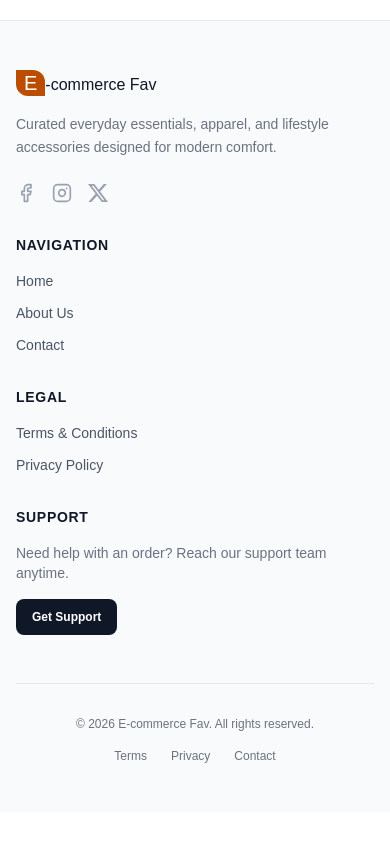
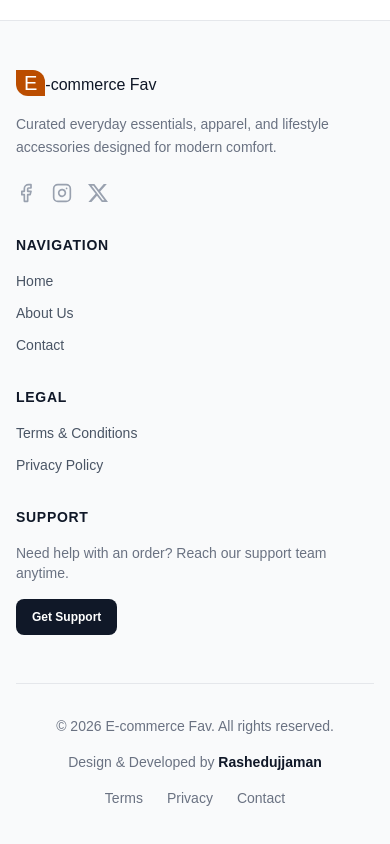
Before and after one commit to rashedujjaman-dev/ecommerce-s, a Next.js app: page / in a window 390 px wide. Shown: the part 3622-4466 px from the top of the page. Before the commit the page ends 4434 px from the top, so only its background shows below. Built offline with nearby package versions, Linux system fonts and the light colour scheme.

Commit message:
mobile menu open hide edited and footer name link added

```diff
--- a/src/components/Footer.tsx
+++ b/src/components/Footer.tsx
@@ -115,8 +115,22 @@ export default function Footer() {
         </div>
 
         {/* Bottom Bar */}
-        <div className="border-t border-gray-200 pt-8 flex flex-col sm:flex-row items-center justify-between text-xs text-gray-500 gap-4">
+        <div className="border-t border-gray-200 pt-8 flex flex-col sm:flex-row items-center justify-between text-sm text-gray-500 gap-4">
           <p>© {currentYear} E-commerce Fav. All rights reserved.</p>
+
+          {/* Developer Credit / Link */}
+          <p className="text-gray-500">
+             Design & Developed by{' '}
+            <a
+              href="https://rashedujjaman.vercel.app/"
+              target="_blank"
+              rel="noopener noreferrer"
+              className="text-gray-900 font-semibold hover:text-amber-700 transition-colors"
+            >
+              Rashedujjaman
+            </a>
+          </p>
+
           <div className="flex items-center space-x-6">
             <Link href="/terms" className="hover:text-gray-900 transition-colors">
               Terms
--- a/src/components/Header.tsx
+++ b/src/components/Header.tsx
@@ -1,7 +1,7 @@
 "use client";
 
 import Link from "next/link";
-import { ReactNode, useState } from "react";
+import { ReactNode, useEffect, useRef, useState } from "react";
 import { FiMenu, FiShoppingCart, FiX } from "react-icons/fi";
 import CartSidebar from "./CartSidebar";
 import { useCart } from "@/contexts/CartContext";
@@ -33,19 +33,44 @@ const Header = ({
   const [mobileMenuOpen, setMobileMenuOpen] = useState(false);
   const [cartOpen, setCartOpen] = useState(false);
 
+  const menuRef = useRef<HTMLElement>(null);
+
+  useEffect(() => {
+    const handleClickOutside = (event: MouseEvent) => {
+      if (menuRef.current && !menuRef.current.contains(event.target as Node)) {
+        setMobileMenuOpen(false);
+      }
+    };
+
+    if (mobileMenuOpen) {
+      document.addEventListener("mousedown", handleClickOutside);
+    }
+
+    return () => {
+      document.removeEventListener("mousedown", handleClickOutside);
+    };
+  }, [mobileMenuOpen]);
+
   const handleNavClick = () => setMobileMenuOpen(false);
+
   const {getTotalItems} = useCart()
   // TODO: cart count
   const cartCount = showCart ? getTotalItems() : 0;
 
   return (
     <>
-      <header className=" bg-white/80 w-full border-b border-gray-200 backdrop-blur-sm sticky top-0 z-50">
+      <header
+        ref={menuRef}
+        className=" bg-white/80 w-full border-b border-gray-200 backdrop-blur-sm sticky top-0 z-50"
+      >
         <div className=" max-w-7xl mx-auto h-16 flex items-center justify-between px-5 md:px-10 lg:px-16">
           <Link href={brandHref} className="text-xl font-bold text-gray-900">
             {" "}
             <span className=" text-gray-900 ">
-             <span className="bg-amber-700 p-1 mr-0.8  text-2xl rounded-bl-2xl rounded-tr-2xl text-white px-2">E</span>-commerce Fav
+              <span className="bg-amber-700 p-1 mr-0.8  text-2xl rounded-bl-2xl rounded-tr-2xl text-white px-2">
+                E
+              </span>
+              -commerce Fav
             </span>{" "}
           </Link>
 
@@ -84,7 +109,8 @@ const Header = ({
             {navItems.length > 0 && (
               <button
                 onClick={() => setMobileMenuOpen(!mobileMenuOpen)}
-                className=" md:hidden lg:hidden"
+                className="md:hidden lg:hidden"
+                aria-label="Toggle mobile menu"
               >
                 {mobileMenuOpen ? (
                   <FiX className="w-6 h-6" />
@@ -97,10 +123,15 @@ const Header = ({
         </div>
 
         {mobileMenuOpen && navItems.length > 0 && (
-          <div className=" border-t border-gray-200 bg-white md:hidden lg:hidden">
-            <nav className=" flex flex-col gap-4 p-4">
+          <div className="border-t border-gray-200 bg-white md:hidden lg:hidden">
+            <nav className="flex flex-col gap-4 p-4">
               {navItems.map((item) => (
-                <Link href={item.href} key={item.href}>
+                <Link
+                  href={item.href}
+                  key={item.href}
+                  onClick={() => setMobileMenuOpen(false)}
+                  className="text-gray-700 hover:text-gray-900 font-medium transition-colors"
+                >
                   {item.label}
                 </Link>
               ))}
@@ -109,11 +140,9 @@ const Header = ({
         )}
       </header>
 
-      {
-        showCart && (
-          <CartSidebar isOpen={cartOpen} onClose={() => setCartOpen(false)}/>
-        )
-      }
+      {showCart && (
+        <CartSidebar isOpen={cartOpen} onClose={() => setCartOpen(false)} />
+      )}
     </>
   );
 };
```
